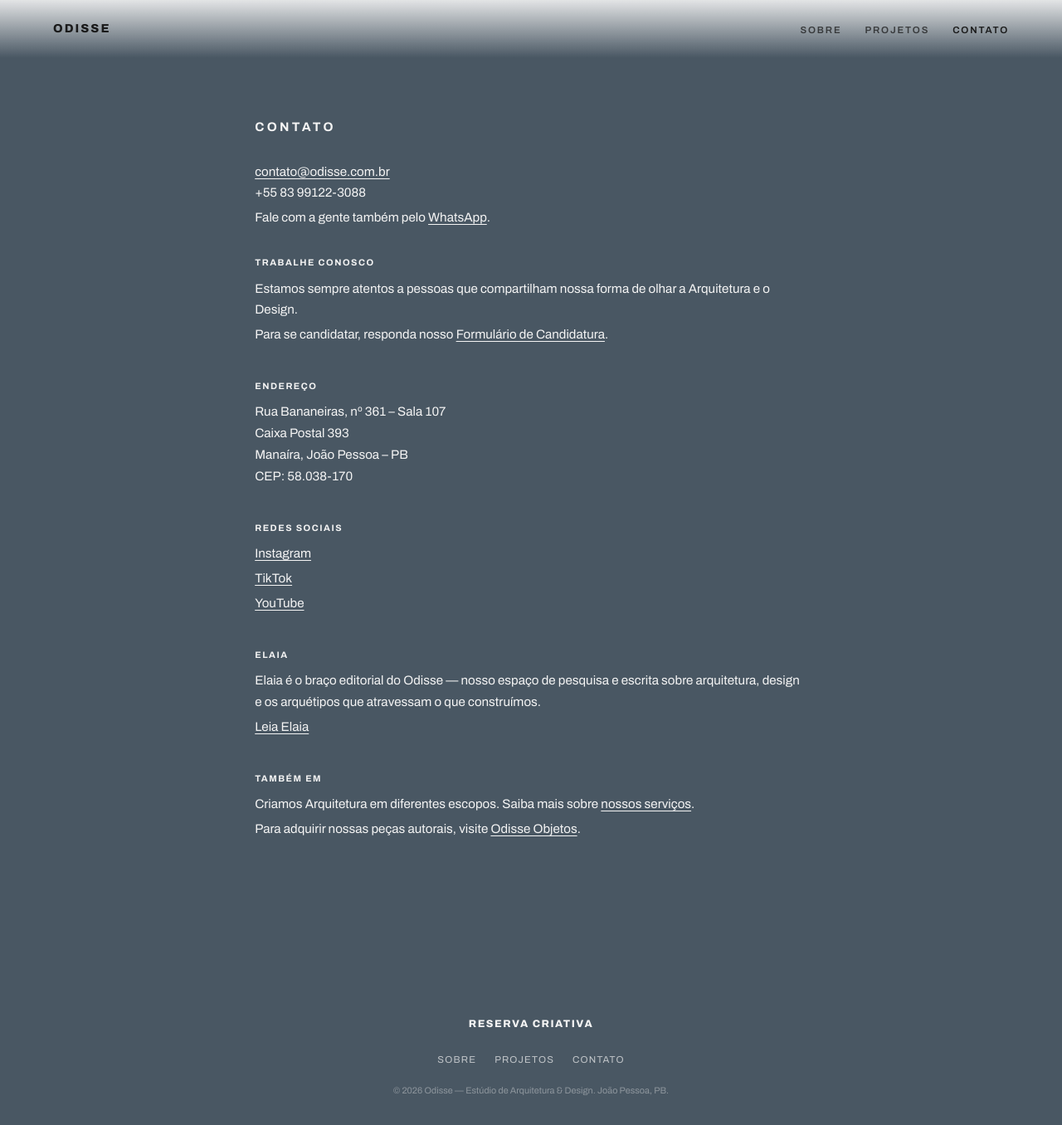
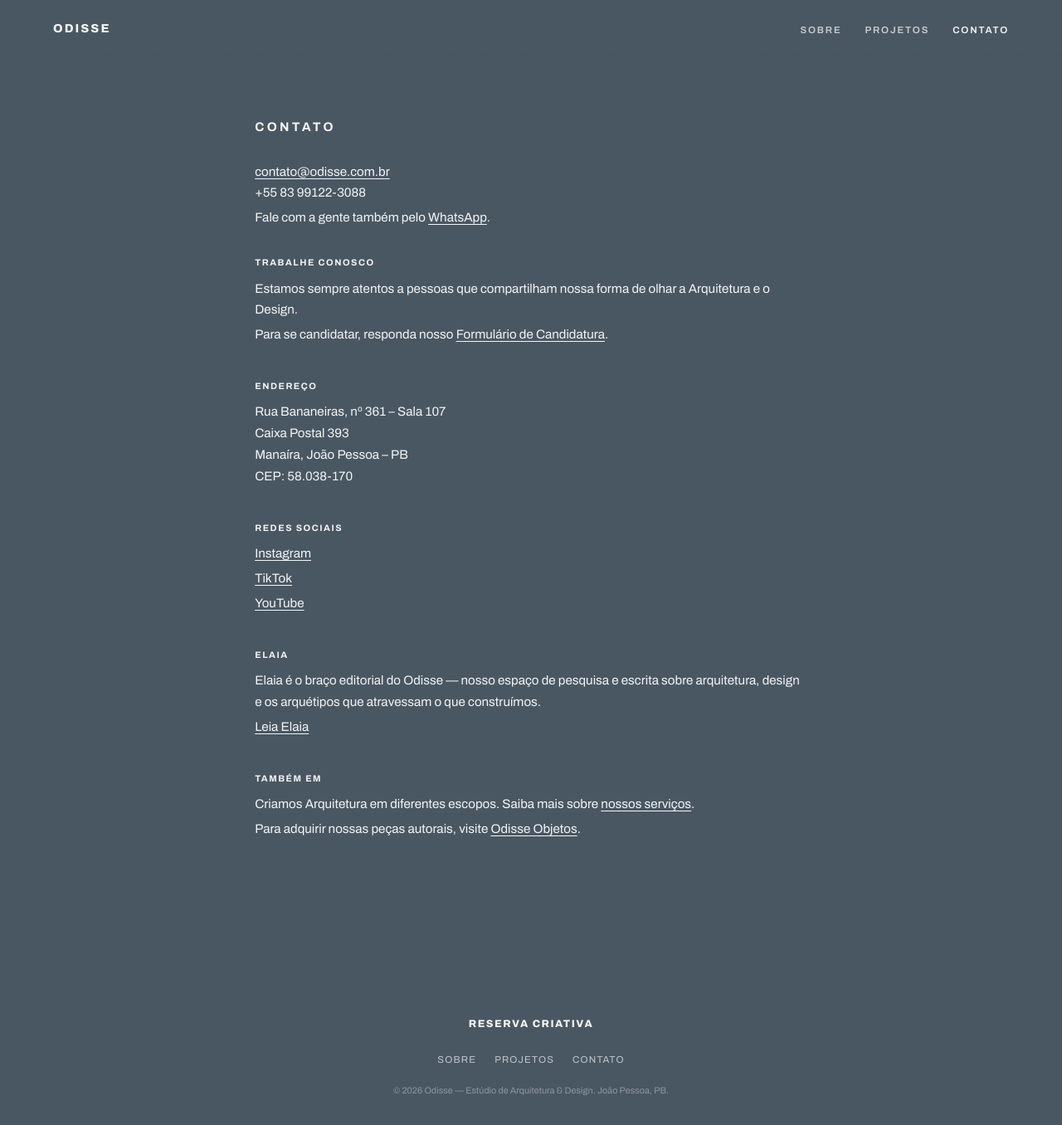
Before and after one commit to cidclementino/portfolio-odisse, a Jekyll site: the page built from contato.html, in a window 1280 px wide and 1356 px high. Shown: the whole window at 83% size. Built offline with Jekyll 4.4.1, drawn with Linux system fonts in a browser that asks for light colours.

Commit message:
Update nav.html

```diff
--- a/_includes/nav.html
+++ b/_includes/nav.html
@@ -1,4 +1,4 @@
-<nav class="nav">
+<nav class="nav{% if page.url contains 'sobre' or page.url contains 'contato' %} nav--on-dark{% endif %}">
   <a class="nav__mark" href="{{ '/index.html' | relative_url }}">Odisse</a>
   <ul class="nav__links">
     <li><a href="{{ '/sobre.html' | relative_url }}"{% if page.url contains 'sobre' %} aria-current="page"{% endif %}>Sobre</a></li>
```
